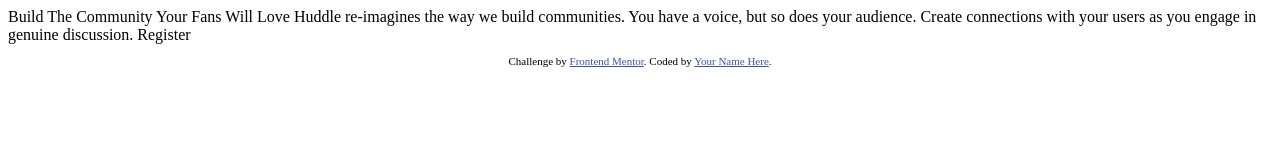
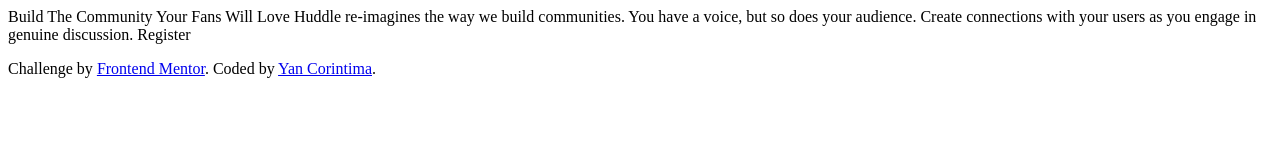
Before and after one commit to Nigraum/huddle-landing-page, a plain HTML site: page index.html in a window 1280 px wide. Drawn offline with Linux system fonts and the light colour scheme.

Commit message:
Formatting index

```diff
--- a/index.html
+++ b/index.html
@@ -2,17 +2,9 @@
 <html lang="en">
 <head>
   <meta charset="UTF-8">
-  <meta name="viewport" content="width=device-width, initial-scale=1.0"> <!-- displays site properly based on user's device -->
-
+  <meta name="viewport" content="width=device-width, initial-scale=1.0">
   <link rel="icon" type="image/png" sizes="32x32" href="./images/favicon-32x32.png">
-
   <title>Frontend Mentor | Huddle landing page with single introductory section</title>
-
-  <!-- Feel free to remove these styles or customise in your own stylesheet 👍 -->
-  <style>
-    .attribution { font-size: 11px; text-align: center; }
-    .attribution a { color: hsl(228, 45%, 44%); }
-  </style>
 </head>
 <body>
 
@@ -26,7 +18,7 @@
   <footer>
     <p class="attribution">
       Challenge by <a href="https://www.frontendmentor.io?ref=challenge" target="_blank">Frontend Mentor</a>.
-      Coded by <a href="#">Your Name Here</a>.
+      Coded by <a href="https://github.com/Nigraum">Yan Corintima</a>.
     </p>
   </footer>
 </body>
```
